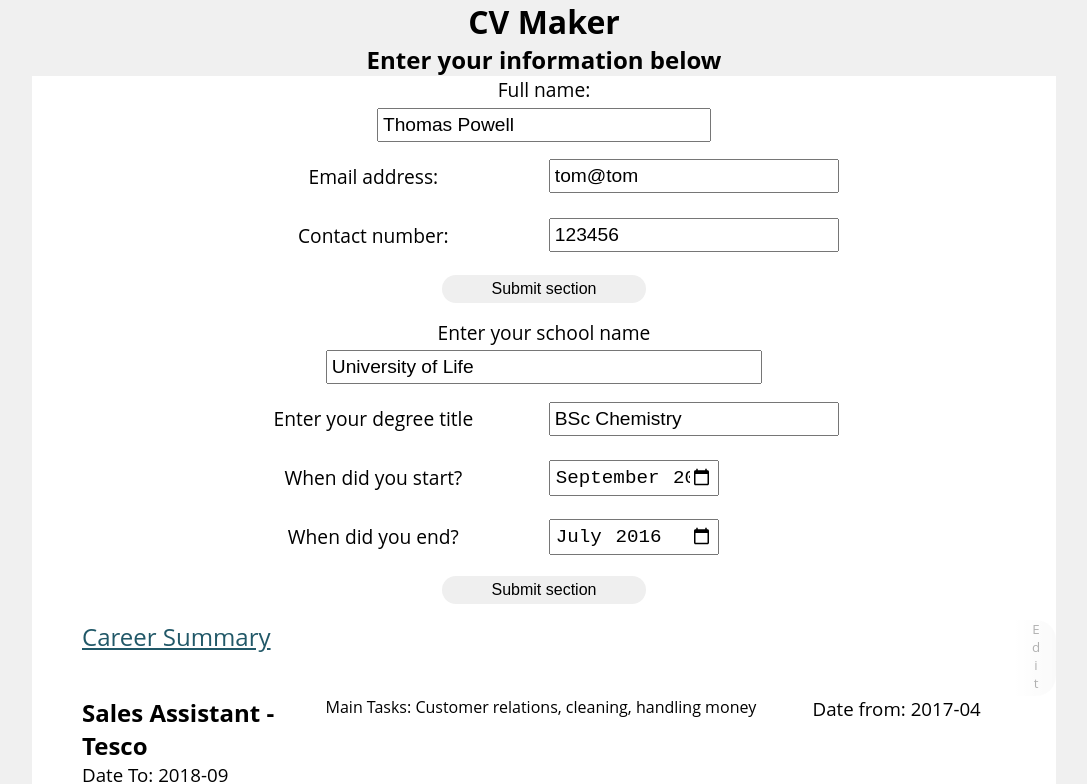
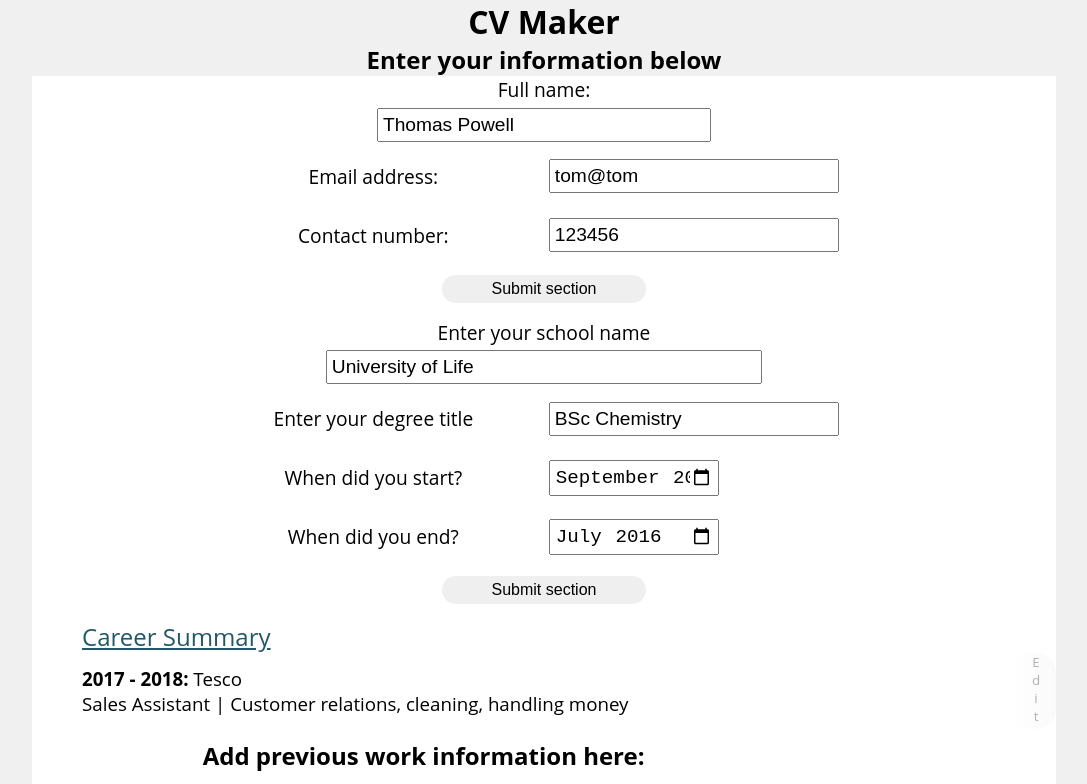
Before and after one commit to Tom2612/React-CV-Project, a React (Create React App) app: page / in a window 1280 px wide. Shown: the top 784 px of the page, without its empty margins (96-1183 px from the left). Built offline with nearby package versions, Linux system fonts and the light colour scheme; a web font is replaced by a local one.

Commit message:
Update Work.js
Proper layout

```diff
--- a/src/components/Work.js
+++ b/src/components/Work.js
@@ -5,7 +5,6 @@ class Work extends Component {
         super(props);
     }
     render() {
-        // const { companyName, position, mainTasks, dateFrom, dateTo } = this.props;
         const { allWork } = this.props;
         return(
             <div className='cv work--cv'>
@@ -13,16 +12,12 @@ class Work extends Component {
                 { allWork.map((work) => {
                 return (
                     <div className="work--item" key={work.companyName}>
-                        <h2>{work.position} - {work.companyName}</h2>
-                        {/* <h2>Company Name: {work.companyName}</h2>
-                        <h2>Position Held: {work.position}</h2> */}
-                        <p>Main Tasks: {work.mainTasks}</p>
-                        <h3>Date from: {work.dateFrom}</h3>
-                        <h3>Date To: {work.dateTo}</h3>
+                        <h3><strong>{work.dateFrom.slice(0, 4)} - {work.dateTo.slice(0,4)}: </strong>{work.companyName}</h3>
+                        <h3 className="main-tasks">{work.position} | {work.mainTasks}</h3>
+                        <button onClick={this.props.onSubmitWork} className="edit-btn"><span>Edit</span></button>
                     </div>
                 )
             })}
-            <button onClick={this.props.onSubmitWork} className="edit-btn"><span>Edit</span></button>
             </div>
         )
     }
```
